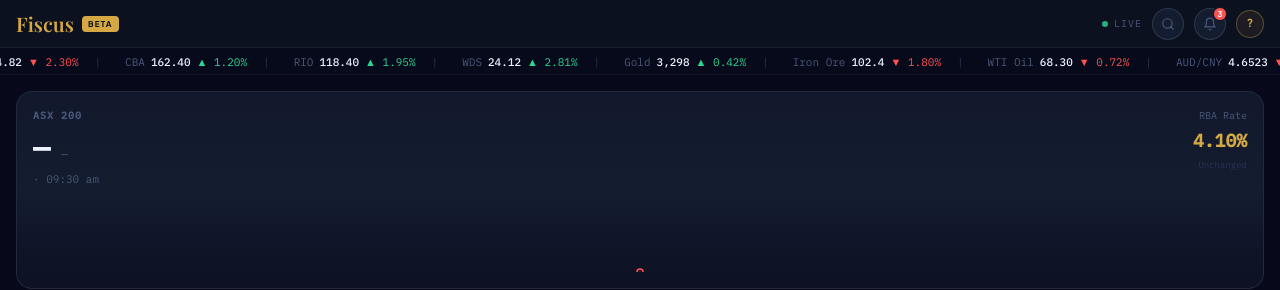
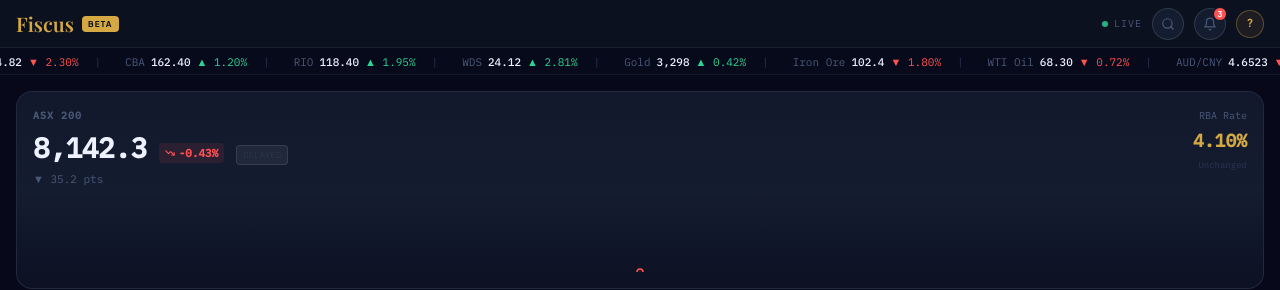
Before and after one commit to Fiscus-App/fiscus, a Next.js app: page /markets in a window 1280 px wide. Shown: the top 290 px of the page. Built offline with nearby package versions, Linux system fonts and the light colour scheme; no server answers; a web font is replaced by a local one.

Commit message:
fix: markets page always shows data (fallback), edge runtime for Yahoo Finance

```diff
--- a/src/app/(app)/markets/page.tsx
+++ b/src/app/(app)/markets/page.tsx
@@ -18,6 +18,36 @@ interface MarketSummary {
   fx:         FxData[]
   topMovers:  MoverData[]
   asx:        QuoteData | null
+}
+
+// ── Fallback data (shown until live data loads) ───────────────────────────────
+const FALLBACK: MarketSummary = {
+  indices: [
+    { name: 'ASX 200',  symbol: '^AXJO', value: 8142.3, change: -0.43, changeAbs: -35.2 },
+    { name: 'S&P 500',  symbol: '^GSPC', value: 5648.2, change: 0.24,  changeAbs: 13.4  },
+    { name: 'Nikkei',   symbol: '^N225', value: 38421,  change: -1.12, changeAbs: -435  },
+    { name: 'FTSE 100', symbol: '^FTSE', value: 8201.4, change: 0.51,  changeAbs: 41.6  },
+  ],
+  commodities: [
+    { name: 'Gold',    unit: '/oz',   symbol: 'GC=F', value: 3298,  change: 0.42  },
+    { name: 'WTI Oil', unit: '/bbl',  symbol: 'CL=F', value: 68.30, change: -0.72 },
+    { name: 'Copper',  unit: '/lb',   symbol: 'HG=F', value: 4.21,  change: 1.14  },
+    { name: 'Silver',  unit: '/oz',   symbol: 'SI=F', value: 24.85, change: 0.31  },
+  ],
+  fx: [
+    { pair: 'AUD/USD', symbol: 'AUDUSD=X', value: 0.6412, change: -0.23 },
+    { pair: 'AUD/CNY', symbol: 'AUDCNY=X', value: 4.6523, change: -0.18 },
+    { pair: 'AUD/JPY', symbol: 'AUDJPY=X', value: 96.84,  change: -1.02 },
+    { pair: 'AUD/EUR', symbol: 'AUDEUR=X', value: 0.5921, change: 0.11  },
+  ],
+  topMovers: [
+    { ticker: 'WDS', name: 'Woodside Energy',    symbol: 'WDS.AX', price: 24.12,  change: 2.81  },
+    { ticker: 'CBA', name: 'Commonwealth Bank',  symbol: 'CBA.AX', price: 162.40, change: 1.82  },
+    { ticker: 'RIO', name: 'Rio Tinto',          symbol: 'RIO.AX', price: 118.40, change: 1.95  },
+    { ticker: 'BHP', name: 'BHP Group',          symbol: 'BHP.AX', price: 44.82,  change: -2.30 },
+    { ticker: 'FMG', name: 'Fortescue',          symbol: 'FMG.AX', price: 18.92,  change: -1.74 },
+  ],
+  asx: { price: 8142.3, change: -0.43, changeAbs: -35.2 },
 }
 
 // ── Sector colours (static — ASX sector ETFs are hard to get for free) ────────
@@ -66,16 +96,11 @@ function SectionHeader({ title }: { title: string }) {
   )
 }
 
-function Skeleton({ w = '100%', h = 16 }: { w?: string | number; h?: number }) {
-  return (
-    <div className="rounded animate-pulse" style={{ width: w, height: h, background: 'var(--bg-4)' }} />
-  )
-}
-
 // ── Page ──────────────────────────────────────────────────────────────────────
 
 export default function MarketsPage() {
-  const [data,    setData]    = useState<MarketSummary | null>(null)
+  const [data,    setData]    = useState<MarketSummary>(FALLBACK)
+  const [isLive,  setIsLive]  = useState(false)
   const [loading, setLoading] = useState(true)
   const [lastUpdated, setLastUpdated] = useState<Date | null>(null)
 
@@ -85,10 +110,14 @@ export default function MarketsPage() {
       const res = await fetch('/api/market/summary')
       if (res.ok) {
         const json = await res.json()
+        // Only replace if we got real index data back
+        if (json?.indices?.[0]?.value !== null) {
           setData(json)
+          setIsLive(true)
           setLastUpdated(new Date())
         }
-    } catch { /* keep previous data */ } finally {
+      }
+    } catch { /* keep fallback */ } finally {
       if (!silent) setLoading(false)
     }
   }
@@ -99,7 +128,7 @@ export default function MarketsPage() {
     return () => clearInterval(id)
   }, [])
 
-  const asx        = data?.asx
+  const asx        = data.asx
   const asxChange  = asx?.change ?? -0.43
   const asxChartData = [{ v: 0 }] // real chart data added in task 4.1.4
 
@@ -119,17 +148,21 @@ export default function MarketsPage() {
                   ASX 200
                 </div>
                 <div className="flex items-baseline gap-3 mt-1">
-                  {loading && !data ? (
-                    <Skeleton w={120} h={28} />
-                  ) : (
                   <span className="font-mono font-semibold" style={{ fontSize: 28, letterSpacing: '-0.02em' }}>
                     {asx ? fmt(asx.price, 1) : '—'}
                   </span>
-                  )}
                   <ChangeChip change={asx?.change ?? null} />
+                  <span className="text-[9px] font-mono px-1.5 py-0.5 rounded"
+                    style={{
+                      background: isLive ? 'rgba(46,212,148,0.12)' : 'rgba(255,255,255,0.06)',
+                      color: isLive ? 'var(--green)' : 'var(--text-faint)',
+                      border: `1px solid ${isLive ? 'rgba(46,212,148,0.3)' : 'rgba(255,255,255,0.1)'}`,
+                    }}>
+                    {isLive ? '● LIVE' : 'DELAYED'}
+                  </span>
                 </div>
                 <div className="font-mono text-[11px] mt-0.5" style={{ color: 'var(--text-muted)' }}>
-                  {asx ? `${asx.changeAbs >= 0 ? '▲' : '▼'} ${Math.abs(asx.changeAbs).toFixed(1)} pts` : ''}
+                  {asx ? `${(asx.changeAbs ?? 0) >= 0 ? '▲' : '▼'} ${Math.abs(asx.changeAbs ?? 0).toFixed(1)} pts` : ''}
                   {lastUpdated ? ` · ${lastUpdated.toLocaleTimeString('en-AU', { hour: '2-digit', minute: '2-digit' })}` : ''}
                 </div>
               </div>
@@ -161,16 +194,7 @@ export default function MarketsPage() {
         <div>
           <SectionHeader title="Global Indices" />
           <div className="grid grid-cols-2 gap-2">
-            {loading && !data
-              ? Array.from({ length: 4 }).map((_, i) => (
-                  <div key={i} className="rounded-xl p-3 space-y-2"
-                    style={{ background: 'var(--bg-2)', border: '1px solid var(--line)' }}>
-                    <Skeleton w="60%" />
-                    <Skeleton w="80%" h={20} />
-                    <Skeleton w={60} h={18} />
-                  </div>
-                ))
-              : (data?.indices ?? []).map((idx) => (
+            {data.indices.map((idx) => (
               <div key={idx.name} className="rounded-xl p-3"
                 style={{ background: 'var(--bg-2)', border: '1px solid var(--line)' }}>
                 <div className="text-[10px] font-mono tracking-wide mb-1" style={{ color: 'var(--text-muted)' }}>
@@ -183,8 +207,7 @@ export default function MarketsPage() {
                   <ChangeChip change={idx.change} />
                 </div>
               </div>
-                ))
-            }
+            ))}
           </div>
         </div>
 
@@ -216,15 +239,7 @@ export default function MarketsPage() {
         <div>
           <SectionHeader title="Commodities" />
           <div className="space-y-1.5">
-            {loading && !data
-              ? Array.from({ length: 4 }).map((_, i) => (
-                  <div key={i} className="rounded-xl px-3 py-2.5 flex items-center justify-between"
-                    style={{ background: 'var(--bg-2)', border: '1px solid var(--line)' }}>
-                    <Skeleton w={80} />
-                    <Skeleton w={100} />
-                  </div>
-                ))
-              : (data?.commodities ?? []).map((c) => (
+            {data.commodities.map((c) => (
               <div key={c.name} className="rounded-xl px-3 py-2.5 flex items-center justify-between"
                 style={{ background: 'var(--bg-2)', border: '1px solid var(--line)' }}>
                 <span className="text-[13px] font-medium">{c.name}</span>
@@ -236,8 +251,7 @@ export default function MarketsPage() {
                   <ChangeChip change={c.change} />
                 </div>
               </div>
-                ))
-            }
+            ))}
           </div>
         </div>
 
@@ -245,16 +259,7 @@ export default function MarketsPage() {
         <div>
           <SectionHeader title="Foreign Exchange" />
           <div className="grid grid-cols-2 gap-2">
-            {loading && !data
-              ? Array.from({ length: 4 }).map((_, i) => (
-                  <div key={i} className="rounded-xl p-3 space-y-2"
-                    style={{ background: 'var(--bg-2)', border: '1px solid var(--line)' }}>
-                    <Skeleton w="60%" />
-                    <Skeleton w="80%" h={20} />
-                    <Skeleton w={60} h={18} />
-                  </div>
-                ))
-              : (data?.fx ?? []).map((fx) => (
+            {data.fx.map((fx) => (
               <div key={fx.pair} className="rounded-xl p-3"
                 style={{ background: 'var(--bg-2)', border: '1px solid var(--line)' }}>
                 <div className="text-[10px] font-mono tracking-wider mb-1" style={{ color: 'var(--text-muted)' }}>
@@ -265,8 +270,7 @@ export default function MarketsPage() {
                 </div>
                 <ChangeChip change={fx.change} />
               </div>
-                ))
-            }
+            ))}
           </div>
         </div>
 
@@ -274,15 +278,7 @@ export default function MarketsPage() {
         <div>
           <SectionHeader title="Top Movers" />
           <div className="space-y-1.5">
-            {loading && !data
-              ? Array.from({ length: 5 }).map((_, i) => (
-                  <div key={i} className="rounded-xl px-3 py-2.5 flex items-center justify-between"
-                    style={{ background: 'var(--bg-2)', border: '1px solid var(--line)' }}>
-                    <Skeleton w={160} />
-                    <Skeleton w={100} />
-                  </div>
-                ))
-              : (data?.topMovers ?? []).map((m) => (
+            {data.topMovers.map((m) => (
               <div key={m.ticker} className="rounded-xl px-3 py-2.5 flex items-center justify-between"
                 style={{ background: 'var(--bg-2)', border: '1px solid var(--line)' }}>
                 <div className="flex items-center gap-2.5">
@@ -302,15 +298,14 @@ export default function MarketsPage() {
                   <ChangeChip change={m.change} />
                 </div>
               </div>
-                ))
-            }
+            ))}
           </div>
         </div>
 
         {/* ── Footer note ───────────────────────────────────────── */}
         <div className="text-center pb-2">
           <span className="text-[10px] font-mono" style={{ color: 'var(--text-faint)' }}>
-            Prices via Yahoo Finance · 5-min delay · Not financial advice
+            {isLive ? 'Prices via Yahoo Finance · 5-min delay' : 'Indicative prices · Not real-time'} · Not financial advice
           </span>
           {lastUpdated && (
             <div className="flex items-center justify-center gap-1 mt-1"
--- a/src/app/api/market/quotes/route.ts
+++ b/src/app/api/market/quotes/route.ts
@@ -1,5 +1,7 @@
 import { NextRequest, NextResponse } from 'next/server'
 import { fetchQuotes } from '@/lib/market/yahoo'
+
+export const runtime = 'edge'
 
 export async function GET(req: NextRequest) {
   const { searchParams } = new URL(req.url)
--- a/src/app/api/market/summary/route.ts
+++ b/src/app/api/market/summary/route.ts
@@ -1,5 +1,7 @@
 import { NextResponse } from 'next/server'
 import { fetchMarketSummary, MARKET_SYMBOLS } from '@/lib/market/yahoo'
+
+export const runtime = 'edge'
 
 export async function GET() {
   const data = await fetchMarketSummary()
```
Lines whose indentation alone changed are shown as unchanged.
